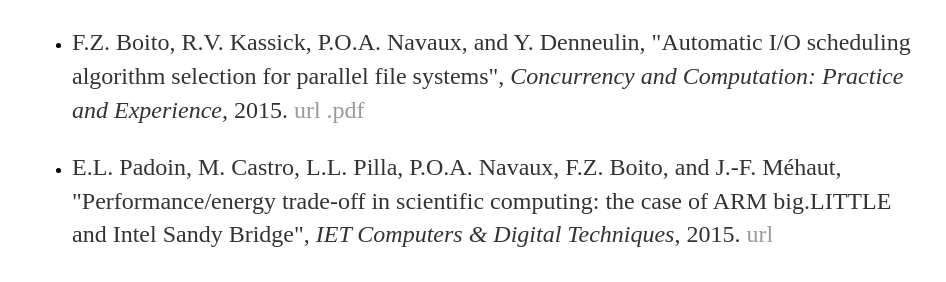
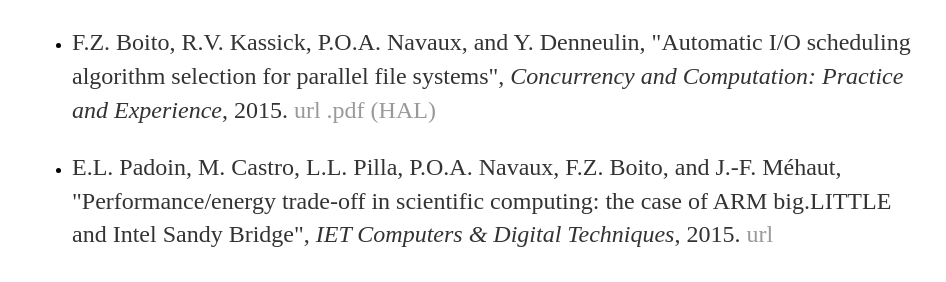
Before and after one commit to francielizanon/francielizanon, a Jekyll site: the page publications/index.html, which Jekyll copies as it is, in a window 1280 px wide and 900 px high. Shown: the part 455-737 px from the top of the window, without its empty margins (160-1106 px from the left). Built offline with Jekyll 4.4.1, drawn with Linux system fonts in a browser that asks for light colours.

Commit message:
concurrency 2016 is now available on HAL

```diff
--- a/publications/index.html
+++ b/publications/index.html
@@ -26,7 +26,7 @@
 <p>P.J. Pavan, R.K. Lorenzoni, V.R. Machado, J.L. Bez, E.L. Padoin, F.Z. Boito, P.O.A. Navaux, and J.-F. Méhaut, "Energy Efficiency and I/O Performance of Low-Power Architectures", <em>Concurrency and Computation: Practice and Experience</em>, 2018. <a href="https://dx.doi.org/10.1002/cpe.4948">url</a> <a href="https://hal.inria.fr/hal-01784497">.pdf (HAL)</a></p>
 </li>
 <li>
-<p>F.Z. Boito, R.V. Kassick, P.O.A. Navaux, and Y. Denneulin, "Automatic I/O scheduling algorithm selection for parallel file systems", <em>Concurrency and Computation: Practice and Experience</em>, 2015. <a href="http://dx.doi.org/10.1002/cpe.3606">url</a> <a href="pubs/concurrency2015.pdf">.pdf</a></p>
+<p>F.Z. Boito, R.V. Kassick, P.O.A. Navaux, and Y. Denneulin, "Automatic I/O scheduling algorithm selection for parallel file systems", <em>Concurrency and Computation: Practice and Experience</em>, 2015. <a href="http://dx.doi.org/10.1002/cpe.3606">url</a> <a href="https://hal.inria.fr/hal-01247942">.pdf (HAL)</a></p>
 </li>
 <li>
 <p>E.L. Padoin, M. Castro, L.L. Pilla, P.O.A. Navaux, F.Z. Boito, and J.-F. Méhaut, "Performance/energy trade-off in scientific computing: the case of ARM big.LITTLE and Intel Sandy Bridge", <em>IET Computers &amp; Digital Techniques</em>, 2015. <a href="http://dx.doi.org/10.1049/iet-cdt.2014.0074">url</a></p>
```
Also changed, not shown: 1 other file.
